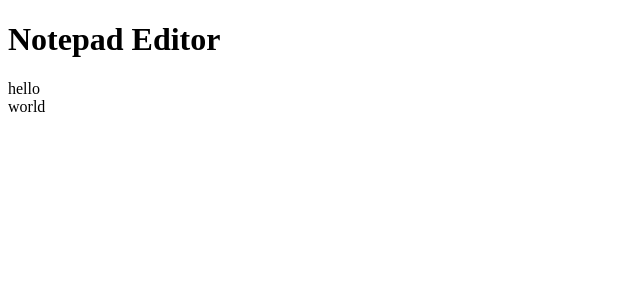
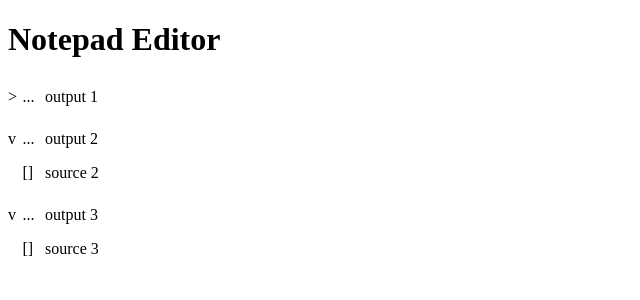
Before and after one commit to graeme-lockley/notepad-editor, a SvelteKit app: page / in a window 1280 px wide. Shown: the top 300 px of the page, without its empty margins (0-640 px from the left). Built offline with nearby package versions, Linux system fonts and the light colour scheme.

Commit message:
feature: basic layout

```diff
--- a/src/routes/+page.svelte
+++ b/src/routes/+page.svelte
@@ -4,8 +4,9 @@
 
 	let content = Content.create();
 
-	content.append('hello', 'hello');
-	content.append('world', 'world');
+	content.append('output 1', 'source 1', Content.Visibility.CLOSED);
+	content.append('output 2', 'source 2', Content.Visibility.OPEN);
+	content.append('output 3', 'source 3', Content.Visibility.PINNED);
 </script>
 
 <h1>Notepad Editor</h1>
--- a/src/routes/NotepadLine.svelte
+++ b/src/routes/NotepadLine.svelte
@@ -1,5 +1,72 @@
 <script>
 	export let line;
+
+	import * as Content from './content';
 </script>
 
-<div class="line" contenteditable="true" bind:textContent={line.output}></div>
+<div class="line">
+	<div class="output">
+		<div class="marginl1">
+			{#if line.visibility === Content.Visibility.CLOSED}
+				&gt;
+			{:else}
+				v
+			{/if}
+		</div>
+		<div class="marginl2">...</div>
+		<div class="body">{line.output}</div>
+		<div class="marginr1"></div>
+	</div>
+	{#if line.visibility !== Content.Visibility.CLOSED}
+		<div class="source">
+			<div class="marginl1"></div>
+			<div class="marginl2">[]</div>
+			<div class="body">{line.source}</div>
+			<div class="marginr1"></div>
+		</div>
+	{/if}
+</div>
+
+<style>
+	.line {
+		margin: 0.5em 0;
+	}
+
+	.output {
+		display: flex;
+		flex-direction: row;
+		justify-content: flex-start;
+		align-items: center;
+		width: 50%;
+	}
+
+	.source {
+		display: flex;
+		flex-direction: row;
+		justify-content: flex-start;
+		align-items: center;
+		width: 50%;
+	}
+
+	.marginl1 {
+		width: 1em;
+	}
+
+	.marginl2 {
+		width: 1em;
+	}
+
+	.body {
+		display: flex;
+		flex-direction: row;
+		justify-content: flex-start;
+		align-items: center;
+		width: 100%;
+		padding: 0.5em;
+		border-radius: 0.5em;
+	}
+
+	.marginr1 {
+		width: 1em;
+	}
+</style>
```
Also changed, not shown: 1 other file (tests, documents, lock files or other folders).
